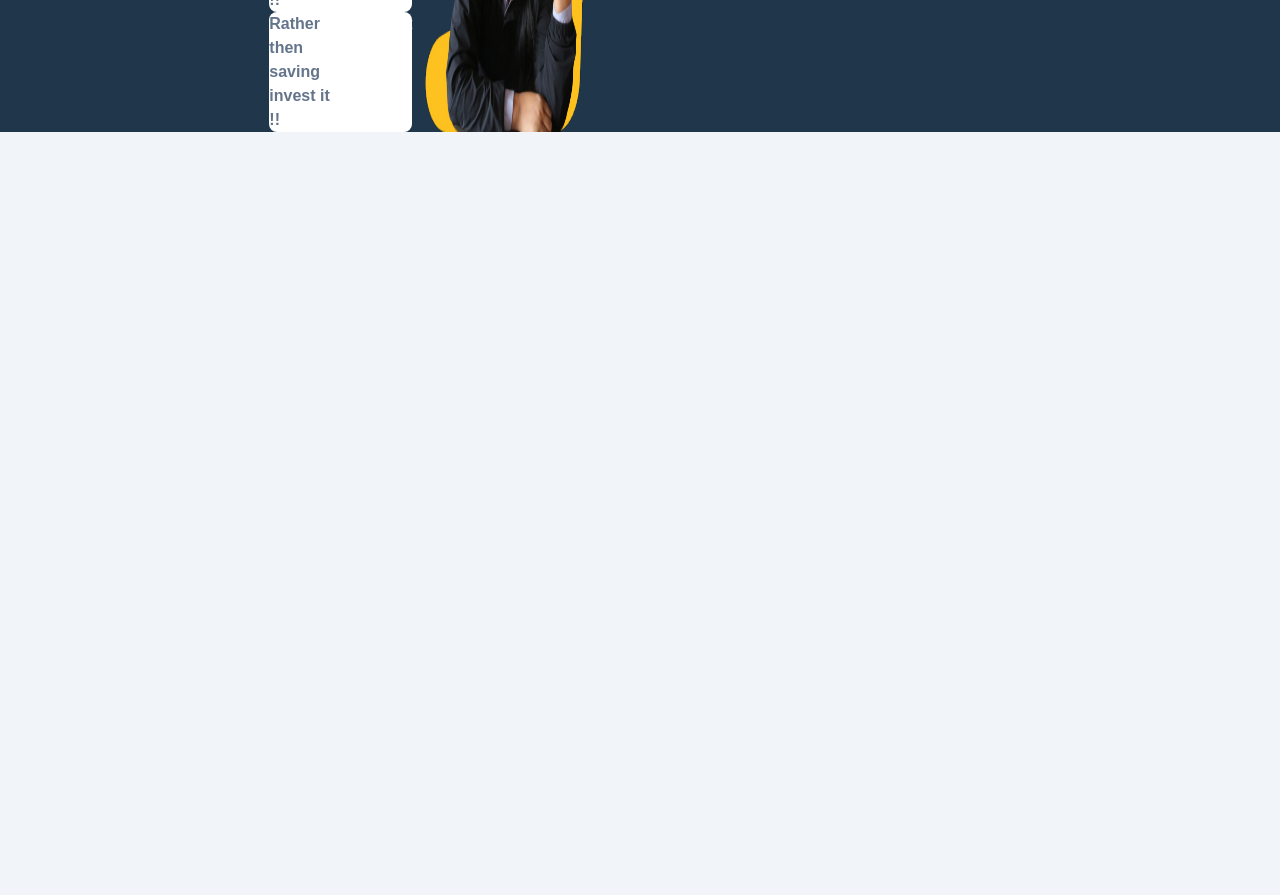
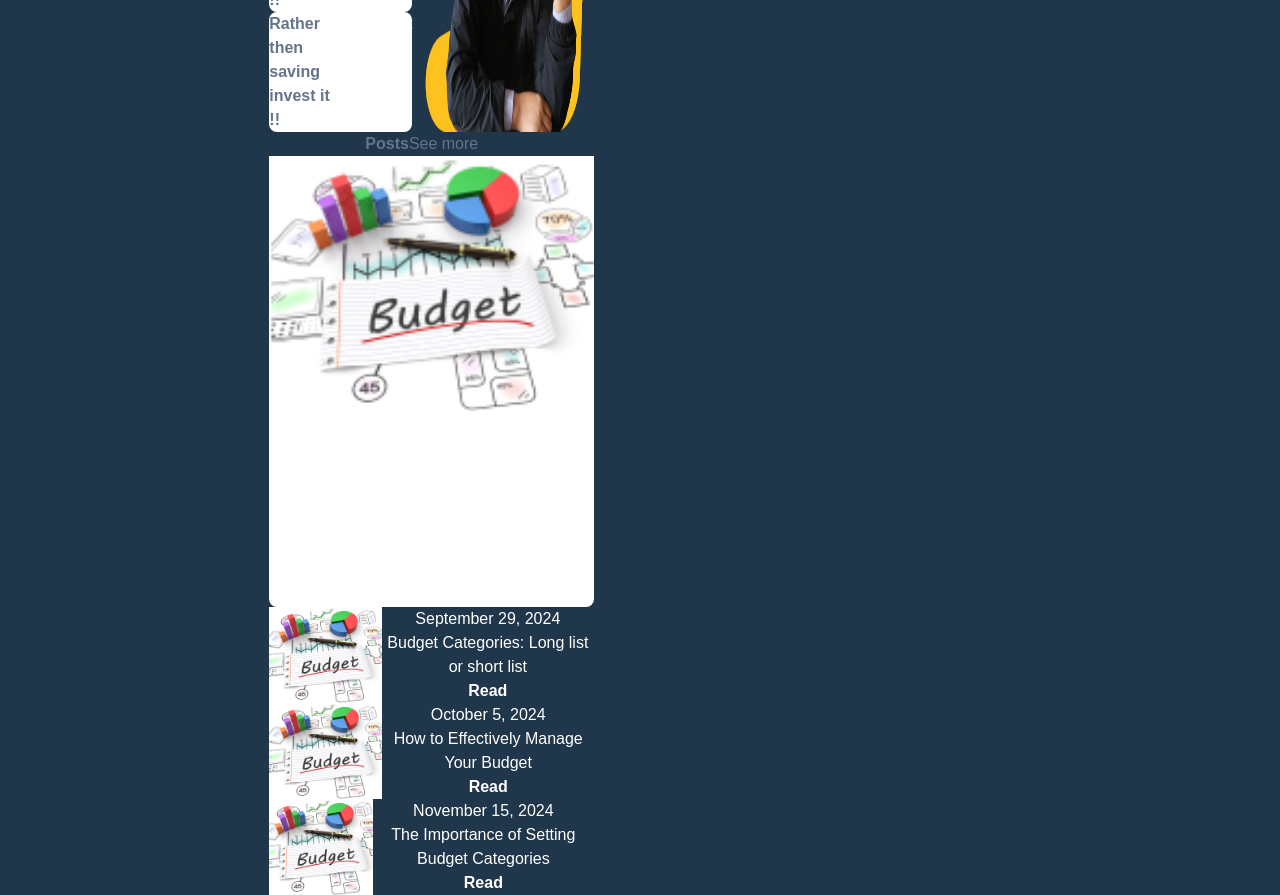
Before and after one commit to Sandeshstha0/Cap_frontend, a Next.js app: page / in a window 1280 px wide. Shown: the part 660-1555 px from the top of the page. Before the commit the page ends 800 px from the top, so only its background shows below. Built offline with nearby package versions, Linux system fonts and the light colour scheme.

Commit message:
"Updated Button component styles and added Posts component to Home page"

```diff
--- a/src/Components/Button.tsx
+++ b/src/Components/Button.tsx
@@ -20,7 +20,7 @@ const Button: React.FC<ButtonProps> = ({
   const baseStyles = 'font-semibold rounded focus:outline-none focus:ring';
   const variantStyles = {
     primary: 'bg-secondary  text-black  px-8 rounded-full',
-    secondary: 'bg-gray-500 hover:bg-gray-600 text-white focus:ring-gray-300',
+    secondary: 'bg-primary text-sm text-white  px-6 rounded-full',
     success: 'bg-green-500 hover:bg-green-600 text-white focus:ring-green-300',
     danger: 'bg-red-500 hover:bg-red-600 text-white focus:ring-red-300',
   };
--- /dev/null
+++ b/src/Components/PageComponent/Landingpage/Home/Posts.tsx
@@ -0,0 +1,107 @@
+/* eslint-disable @next/next/no-img-element */
+import Image from 'next/image'
+import React from 'react'
+import { SlGraduation } from 'react-icons/sl';
+import { ImNotification } from 'react-icons/im';
+import { BsTelephone } from 'react-icons/bs';
+import Button from '@/Components/Button';
+import { PostData } from '@/Data/Data';
+
+export default function Posts() {
+    const handleClick = () => {
+        alert('Button clicked!');
+    };
+    return (
+        <div>
+            <div className='flex justify-between px-24  mt-24' >
+                <h1 className='text-5xl font-semibold text-secondary px-6'>Posts</h1>
+                <p className='text-secondary font-light hover:cursor-pointer '>See more</p>
+            </div>
+
+            <div className="grid grid-cols-2 gap-4 p-4 max-w-screen-lg mx-auto text-center text-white">
+                <div className="bg-gray-100 p-6">
+
+                    <div className="shadow-lg bg-white items-center rounded-lg cursor-pointer dark:bg-boxdark dark:text-white transition hover:shadow-xl">
+                        {/* Image Section */}
+                        <div className="w-full h-52 overflow-hidden mb-4 p-4 pb-0 rounded-t-lg">
+                            <Image
+                                src="/aboutus.png"
+                                alt="Budget Categories Image"
+                                width={600}
+                                height={1000}
+                                className="w-full h-full object-cover rounded-t-lg"
+                            />
+                        </div>
+
+                        {/* Content Section */}
+                        <div className="p-6 text-left">
+                            <div className="pb-4 border-b border-gray-300 dark:border-gray-600">
+                                <p className="text-xs md:text-sm text-gray-500 dark:text-gray-400 mb-2">
+                                    September 29, 2024
+                                </p>
+                                <h2 className="font-semibold text-lg md:text-xl text-gray-800 dark:text-gray-100 mb-3">
+                                    Budget Categories: Long list or short list
+                                </h2>
+                            </div>
+
+                            <div className="mt-4 text-sm text-gray-600 dark:text-gray-300 leading-relaxed">
+                                <p>
+                                    Lorem Ipsum is simply dummy text of the printing and typesetting industry. Lorem Ipsum has been the  standard dummy text ever since the 1500s...
+                                </p>
+                            </div>
+
+                            {/* Action Buttons */}
+
+                                <div className='text-right mt-6 space-x-4' >
+                                    <Button label="Read" onClick={handleClick} variant="primary" />
+                                </div>
+
+                        </div>
+                    </div>
+                </div>
+
+
+
+
+                <div className="bg-gray-200 ">
+                    {PostData.map((item, index) =>
+                        <div key={index} className='w-full px-2 md:px-2  rounded-lg mt-4 shadow-lg bg-secondary' >
+                            <div className='flex flex-col-reverse md:flex-row '>
+                                <div className='flex   p-3 '>
+                                    {/* <Image src="/aboutus.png" alt='' width={500} height={500} className='rounded-xl' /> */}
+                                    <img src='/aboutus.png' className='object-cover w-35  ' alt='Background' />
+                                </div>
+
+                                <div className='flex flex-col w-2/3 px-4 py-3.5 text-primary'>
+                                    <div className=' border-gray-300 text-left'>
+                                        <p className='text-sm md:text-sm font-medium mb-2 md:mb-2'>
+                                            {item.time}
+                                        </p>
+                                        <h1 className='text-xl md:text-lg font-bold mb-2 md:mb-2'>
+                                            {item.title}
+                                        </h1>
+                                        <div className='text-right' >
+                                            <Button label="Read" onClick={handleClick} variant="secondary" />
+                                        </div>
+
+
+                                    </div>
+
+                                </div>
+
+
+                            </div>
+
+
+                        </div>
+                    )}
+                </div>
+
+
+
+            </div>
+
+
+        </div>
+    )
+}
--- /dev/null
+++ b/src/Data/Data.ts
@@ -0,0 +1,18 @@
+export const PostData = [
+    {
+      time: "September 29, 2024",
+      title: "Budget Categories: Long list or short list",
+      image: "/aboutus.png"
+    },
+    {
+      time: "October 5, 2024",
+      title: "How to Effectively Manage Your Budget",
+      image: "/budgetmanagement.png"
+    },
+    {
+      time: "November 15, 2024",
+      title: "The Importance of Setting Budget Categories",
+      image: "/importance.png"
+    },
+
+  ];
--- a/src/pages/index.tsx
+++ b/src/pages/index.tsx
@@ -2,6 +2,7 @@ import Layout from "@/Components/globalComponent/Landingpage/MainLayout";
 
 import DoYouKnow from "@/Components/PageComponent/Landingpage/Home/DoYouKnow";
 import HeroSection from "@/Components/PageComponent/Landingpage/Home/HeroSection";
+import Posts from "@/Components/PageComponent/Landingpage/Home/Posts";
 import SecondSection from "@/Components/PageComponent/Landingpage/Home/SecondSection";
 
 export default function Home() {
@@ -14,6 +15,7 @@ export default function Home() {
         <HeroSection />
         <SecondSection />
         <DoYouKnow />
+        <Posts/>
       </div>
       </Layout>
 
```
